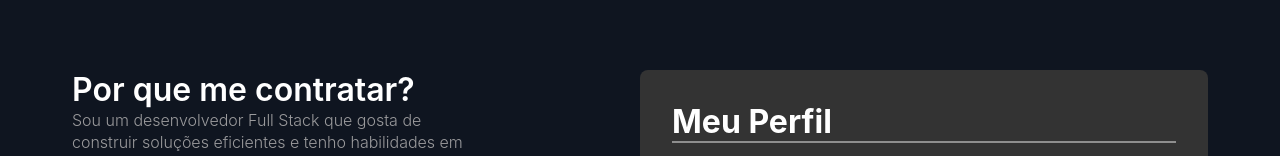
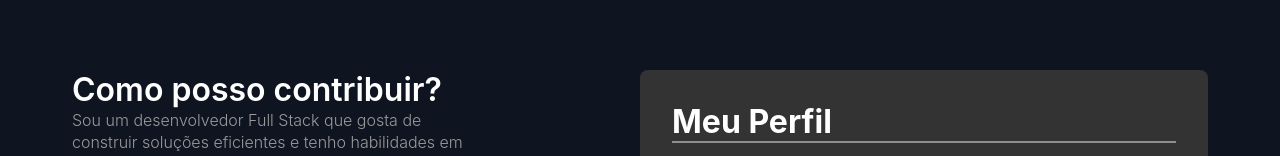
Before and after one commit to LucasPivovar/Portifolio, a Vue app: page /resume in a window 1280 px wide. Shown: the part 186-342 px from the top of the page. Built offline with nearby package versions, Linux system fonts and the light colour scheme.

Commit message:
Update ResumeView.vue

```diff
--- a/src/views/ResumeView.vue
+++ b/src/views/ResumeView.vue
@@ -5,7 +5,7 @@
       <header-portifolio></header-portifolio>
       <main>
         <aside>
-          <h1>Por que me contratar?</h1>
+          <h1>Como posso contribuir?</h1>
           <p>Sou um desenvolvedor Full Stack que gosta de construir soluções eficientes e tenho habilidades em Front-end e Back-end.</p>
           <div class="buttons">
             <a
```
